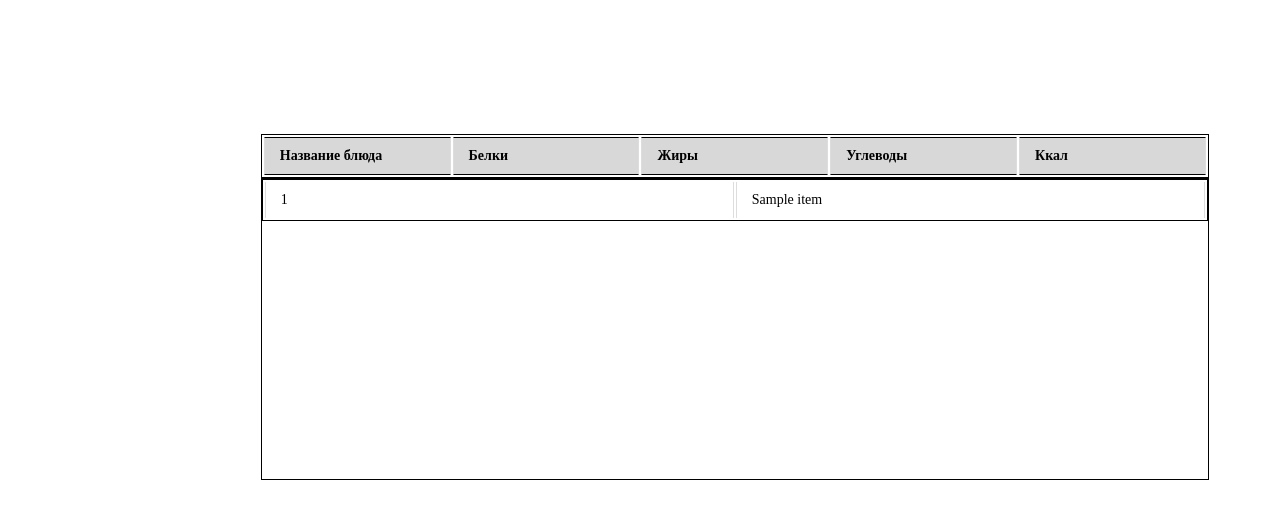
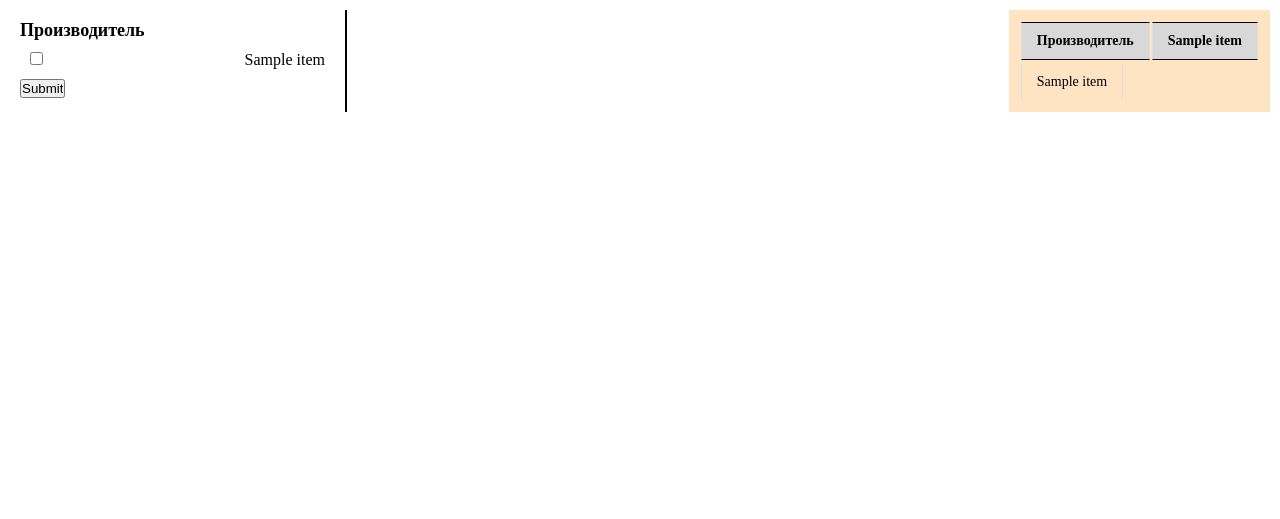
Before and after one commit to Ivansyn2013/django_try, a Django app: template templates/db_table/index.html in a window 1280 px wide. Shown: the top 519 px of the page. Run offline with Django 3.2, Linux system fonts and the light colour scheme; the template is opened without the code that fills it: most values are stand-ins (such as "Sample title", 1, 10 or a date in 2020); lists and menus that the app fills with data are empty.

Commit message:
редактировал отображение таблицы и фильтра

```diff
--- a/static/CSS/style.css
+++ b/static/CSS/style.css
@@ -1,30 +1,87 @@
-.filter_box {
-    display: flex;
+* {
+    margin: 0;
+    padding: 0;
 }
 
-.common_box {
-    padding-top: 10%;
-    padding-left: 20%;
-    padding-right: 5%;
-    height: 100%;
-    vertical-align: middle;
-    align-self: center;
+.container {
+
+    margin: 0 auto;
+    display: flex;
+    justify-content: space-between;
+    padding: 10px;
 
 }
 
-.scroll-table-body {
-    height: 300px;
+.order_title {
+    align-content: left;
+    font-size: large;
+    font-weight: bold;
+}
+
+.filter_box {
+    width: 25%;
+    border-right: 2px black solid;
+    padding: 10px;
+}
+
+.view_box {
+    padding: 10px;
+    background-color: bisque;
+}
+
+
+.filter_list li {
+    list-style-type: none;
+}
+
+/* .scroll-table-body {
+    height: 100%;
     overflow-x: auto;
     margin-top: 0px;
     margin-bottom: 20px;
     border: 1px solid black;
+    overflow: auto;
 }
 
 .scroll-table table {
     width: 100%;
     table-layout: fixed;
     border: 1px solid black;
+    overflow-x: auto;
+    -webkit-overflow-scrolling: touch;
+    max-width: 100%;
+} */
+
+
+/* ----------------------------- */
+
+.scroll-table-body {
+    overflow: auto;
+    position: relative;
 }
+
+.scroll-table table {
+    display: inline-block;
+    vertical-align: top;
+    max-width: 100%;
+    overflow-x: auto;
+    white-space: nowrap;
+    -webkit-overflow-scrolling: touch;
+}
+
+/* ___________________ */
+
+
+
+
+
+
+
+
+
+
+
+
 
 .scroll-table thead th {
     font-weight: bold;
--- a/templates/db_table/index.html
+++ b/templates/db_table/index.html
@@ -7,139 +7,56 @@
     <meta charset="UTF-8">
     <meta http-equiv="X-UA-Compatible" content="IE=edge">
     <meta name="viewport" content="width=device-width, initial-scale=1.0">
-    <link rel="stylesheet" href="{% static '/css/style.css' %}">
+    <link rel="stylesheet" href="{% static '/CSS/style.css' %}">
     <title>Document</title>
 </head>
 
 <body>
-    <div class="common_box">
-        <div class="view_box">
-            <div class="filter_box">
+    <div class="container">
+        <div class="filter_box">
+            <form action="#">
+                <div class="order_title">
+                    <span class="title_text">Производитель</span>
+                </div>
+                <div class="filter_unit">
+                <ul class="filter_list ">
+                    {% for item in maker %}
+                    <li class="container">
+                        <div class="checkbox">
+                            <input type="checkbox" name="" value="">
+                        </div>
+                        <div class="filter_unit_text">
+                            <span> {{ item.maker_name }}</span>
+                        </div>
+                    </li>
+                    {% endfor %}
+                </ul>
 
             </div>
+                <input type="submit">
+            </form>
+        </div>
+        <div class="view_box">
+
             <div class="scroll-table">
                 <table>
                     <thead>
                         <tr>
-                            <th>Название блюда</th>
-                            <th>Белки</th>
-                            <th>Жиры</th>
-                            <th>Углеводы</th>
-                            <th>Ккал</th>
+                            <th>Производитель</th>
+                            {% for item in fields_name %}
+
+                            <th>{{ item }}</th>
+
+                            {% endfor %}
                         </tr>
                     </thead>
                 </table>
                 <div class="scroll-table-body">
                     <table>
                         <tbody>
-<!--                            <tr>-->
-<!--                                <td>Азу</td>-->
-<!--                                <td>11,9</td>-->
-<!--                                <td>14,2</td>-->
-<!--                                <td>10,2</td>-->
-<!--                                <td>214</td>-->
-<!--                            </tr>-->
-<!--                            <tr>-->
-<!--                                <td>Азу</td>-->
-<!--                                <td>11,9</td>-->
-<!--                                <td>14,2</td>-->
-<!--                                <td>10,2</td>-->
-<!--                                <td>214</td>-->
-<!--                            </tr>-->
-<!--                            <tr>-->
-<!--                                <td>Азу</td>-->
-<!--                                <td>11,9</td>-->
-<!--                                <td>14,2</td>-->
-<!--                                <td>10,2</td>-->
-<!--                                <td>214</td>-->
-<!--                            </tr>-->
-<!--                            <tr>-->
-<!--                                <td>Азу</td>-->
-<!--                                <td>11,9</td>-->
-<!--                                <td>14,2</td>-->
-<!--                                <td>10,2</td>-->
-<!--                                <td>214</td>-->
-<!--                            </tr>-->
-<!--                            <tr>-->
-<!--                                <td>Азу</td>-->
-<!--                                <td>11,9</td>-->
-<!--                                <td>14,2</td>-->
-<!--                                <td>10,2</td>-->
-<!--                                <td>214</td>-->
-<!--                            </tr>-->
-<!--                            <tr>-->
-<!--                                <td>Азу</td>-->
-<!--                                <td>11,9</td>-->
-<!--                                <td>14,2</td>-->
-<!--                                <td>10,2</td>-->
-<!--                                <td>214</td>-->
-<!--                            </tr>-->
-<!--                            <tr>-->
-<!--                                <td>Азу</td>-->
-<!--                                <td>11,9</td>-->
-<!--                                <td>14,2</td>-->
-<!--                                <td>10,2</td>-->
-<!--                                <td>214</td>-->
-<!--                            </tr>-->
-<!--                            <tr>-->
-<!--                                <td>Азу</td>-->
-<!--                                <td>11,9</td>-->
-<!--                                <td>14,2</td>-->
-<!--                                <td>10,2</td>-->
-<!--                                <td>214</td>-->
-<!--                            </tr>-->
-<!--                            <tr>-->
-<!--                                <td>Азу</td>-->
-<!--                                <td>11,9</td>-->
-<!--                                <td>14,2</td>-->
-<!--                                <td>10,2</td>-->
-<!--                                <td>214</td>-->
-<!--                            </tr>-->
-<!--                            <tr>-->
-<!--                                <td>Азу</td>-->
-<!--                                <td>11,9</td>-->
-<!--                                <td>14,2</td>-->
-<!--                                <td>10,2</td>-->
-<!--                                <td>214</td>-->
-<!--                            </tr>-->
-<!--                            <tr>-->
-<!--                                <td>Азу</td>-->
-<!--                                <td>11,9</td>-->
-<!--                                <td>14,2</td>-->
-<!--                                <td>10,2</td>-->
-<!--                                <td>214</td>-->
-<!--                            </tr>-->
-<!--                            <tr>-->
-<!--                                <td>Азу</td>-->
-<!--                                <td>11,9</td>-->
-<!--                                <td>14,2</td>-->
-<!--                                <td>10,2</td>-->
-<!--                                <td>214</td>-->
-<!--                            </tr>-->
-<!--                            <tr>-->
-<!--                                <td>Азу</td>-->
-<!--                                <td>11,9</td>-->
-<!--                                <td>14,2</td>-->
-<!--                                <td>10,2</td>-->
-<!--                                <td>214</td>-->
-<!--                            </tr>-->
-<!--                            <tr>-->
-<!--                                <td>Азу</td>-->
-<!--                                <td>11,9</td>-->
-<!--                                <td>14,2</td>-->
-<!--                                <td>10,2</td>-->
-<!--                                <td>214</td>-->
-<!--                            </tr>-->
-<!--                            <tr>-->
-<!--                                <td>Азу</td>-->
-<!--                                <td>11,9</td>-->
-<!--                                <td>14,2</td>-->
-<!--                                <td>10,2</td>-->
-<!--                                <td>214</td>-->
-<!--                            </tr>-->
                             {% for item in maker %}
                             <tr>
-                                <td>{{ item.id }}</td>
+
                                 <td>{{ item.maker_name }}</td>
 
                             </tr>
@@ -151,6 +68,7 @@
             </div>
         </div>
     </div>
+
 </body>
 
 </html>
```
Also changed, not shown: db/dbrouters.py (+5 -2 lines), db/views.py (+13 -4 lines), main/settings.py (line endings or trailing spaces).
